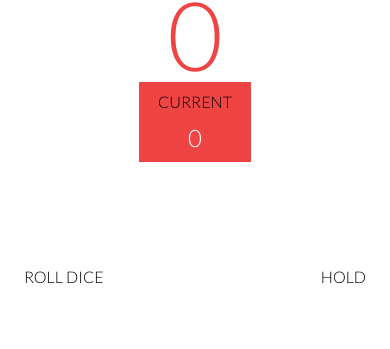
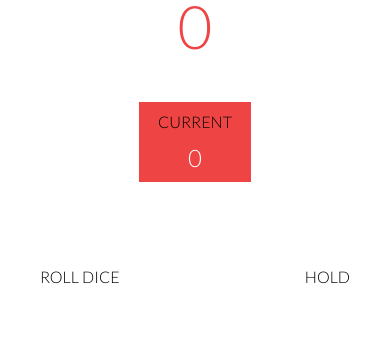
Before and after one commit to MatVD/jeu-de-des, a website: page index.html in a window 390 px wide. Shown: the part 173-522 px from the top of the page. Drawn offline with nearby package versions, Linux system fonts and the light colour scheme; files that its build step writes are made by us from their sources.

Commit message:
add some responsive css

```diff
--- a/index.html
+++ b/index.html
@@ -15,11 +15,11 @@
   <body>
     <h1 class="text-center m-10">New game</h1>
 
-    <main class="flex flex-col md:flex-row justify-around items-center w-full h-[80vh] md:p-5">
-      <div id="player1" class="flex flex-col justify-around items-center text-center w-full md:h-screen">
+    <main class="flex flex-col md:flex-row justify-center items-center w-full h-[80vh] md:p-5">
+      <div id="player1" class="flex flex-col justify-around items-center text-center w-full md:h-screen basis-2/5">
         <div>
           <h2 class="text-3xl">Player 1</h2>
-          <p class="text-8xl text-red-500">0</p>
+          <p class="text-6xl md:text-8xl text-red-500 my-3">0</p>
         </div>
 
         <div class="flex flex-col justify-evenly bg-red-500 w-28 h-20 md:mb-[80px]">
@@ -28,19 +28,19 @@
         </div>
       </div>
 
-      <div class="flex flex-col md:justify-evenly items-center w-full md:h-screen relative">
+      <div class="flex flex-col md:justify-evenly items-center w-full md:h-screen relative basis-1/5">
         <canvas class="max-w-100 m-5" width="100" height="100"></canvas>
 
         <div class="flex text-center md:flex-col">
-          <p class="absolute left-6 bottom-[50px] md:m-5">roll dice</p>
-          <p class="absolute right-6 bottom-[50px] md:m-5">hold</p>
+          <p class="absolute left-10 bottom-[50px] md:static md:m-5">roll dice</p>
+          <p class="absolute right-10 bottom-[50px] md:static md:m-5">hold</p>
         </div>
       </div>
 
-      <div id="player2" class="flex flex-col justify-around items-center text-center w-full md:h-screen">
+      <div id="player2" class="flex flex-col justify-around items-center text-center w-full md:h-screen basis-2/5">
         <div>
           <h2 class="text-3xl">Player 2</h2>
-          <p class="text-8xl text-red-500">0</p>
+          <p class="text-6xl md:text-8xl text-red-500 my-3">0</p>
         </div>
 
         <div class="flex flex-col justify-evenly bg-red-500 w-28 h-20 md:mb-[80px]">
```
